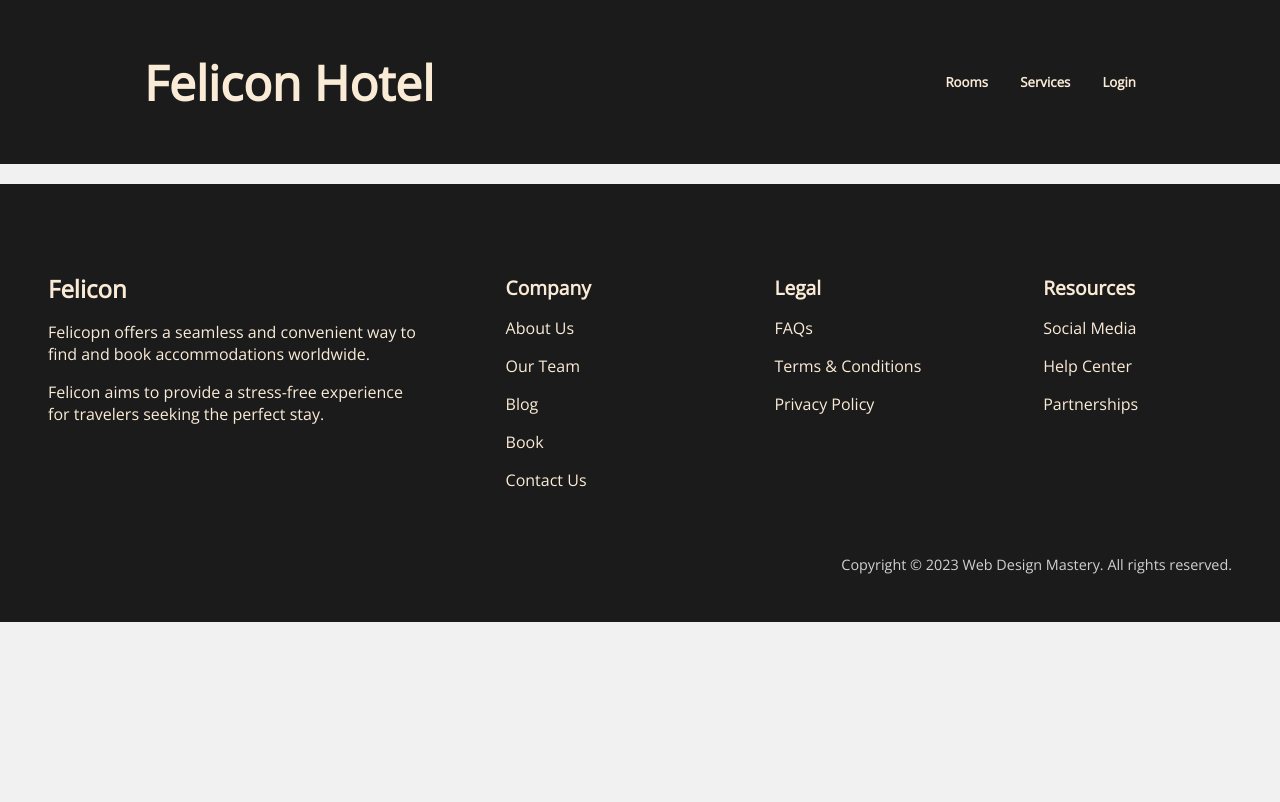
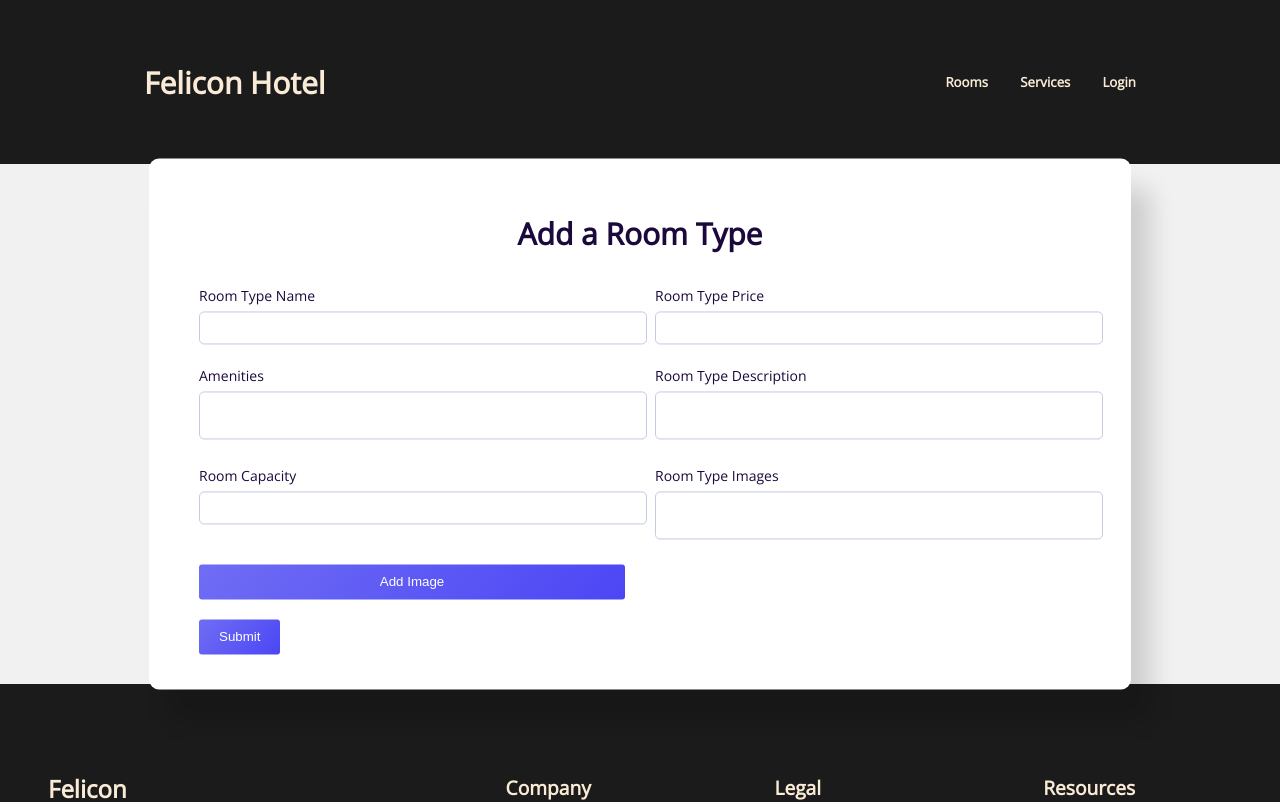
Before and after one commit to sherampr/PUSL3120_FullStackDevelopment, a React (Create React App) app in the folder client/: page /newroom in a window 1280 px wide. Shown: the top 802 px of the page. Built offline with nearby package versions, Linux system fonts and the light colour scheme.

Commit message:
Created the page to create new Rooms + Minor fixes

```diff
--- a/client/src/App.js
+++ b/client/src/App.js
@@ -4,6 +4,7 @@ import Navbar from './components/Navbar';
 import Rooms from './pages/Rooms';
 import Footer from './components/Footer';
 import RoomDetails from './pages/RoomDetails';
+import NewRoom from './pages/NewRoom';
 function App() {
   return (
     <div className="App">
@@ -20,8 +21,12 @@ function App() {
         element={<Rooms />}
       />
        <Route path="/room-details/:id" element={<RoomDetails/>} />
+
+       <Route path="/newroom" element={<NewRoom/>} />
+
           </Routes>
         </div>
+
 <Footer/>
      </BrowserRouter>
     </div>
--- a/client/src/pages/Home.js
+++ b/client/src/pages/Home.js
@@ -82,9 +82,9 @@ const Home = ()=>{
 
     <section class="section__container">
       <div class="reward__container">
-        <p>Felicon </p>
-        <h4>Frequent Traveller?</h4>
-        <button class="reward__btn">Get the Felicon membership Now</button>
+        <p>Felicon Restaurant </p>
+        <h4>Enjoy srilanka's best food with top notch service from our staff</h4>
+        <button class="reward__btn">View Menu or Reserve a table here</button>
       </div>
     </section>
 
--- /dev/null
+++ b/client/src/pages/NewRoom.js
@@ -0,0 +1,112 @@
+import React, { useState } from 'react';
+import '../styles/NewRoom.css'
+
+const NewRoom = () => {
+    const [roomType, setRoomType] = useState({
+        typeName: '',
+        typePrice: '',
+        amenities: [],
+        typeDescription: '',
+        roomCapacity: '',
+        typeImages: [],
+     });
+
+     const handleChange = (e) => {
+        setRoomType({ ...roomType, [e.target.name]: e.target.value });
+     };
+
+     const handleSubmit = (e) => {
+        e.preventDefault();
+        console.log(roomType);
+        // You can handle the submission logic here.
+     };
+
+     const addImage = () => {
+        const newImage = prompt('Enter the image URL');
+        if (newImage) {
+            setRoomType({ ...roomType, typeImages: [...roomType.typeImages, newImage] });
+        }
+     };
+
+
+     return (
+        <div className='newroom'>
+        <div className="container">
+          <h1>Add a Room Type</h1>
+          <form onSubmit={handleSubmit}>
+            <div className="row">
+              <div>
+                <label htmlFor="typeName">Room Type Name</label>
+                <input
+                  type="text"
+                  id="typeName"
+                  name="typeName"
+                  value={roomType.typeName}
+                  onChange={handleChange}
+                  required
+                />
+              </div>
+              <div>
+                <label htmlFor="typePrice">Room Type Price</label>
+                <input
+                  type="number"
+                  id="typePrice"
+                  name="typePrice"
+                  value={roomType.typePrice}
+                  onChange={handleChange}
+                  required
+                />
+              </div>
+            </div>
+            <div className="row">
+              <div>
+                <label htmlFor="amenities">Amenities</label>
+                <textarea
+                  id="amenities"
+                  name="amenities"
+                  value={roomType.amenities}
+                  onChange={handleChange}
+                />
+              </div>
+              <div>
+                <label htmlFor="typeDescription">Room Type Description</label>
+                <textarea
+                  id="typeDescription"
+                  name="typeDescription"
+                  value={roomType.typeDescription}
+                  onChange={handleChange}
+                  required
+                />
+              </div>
+            </div>
+            <div className="row">
+              <div>
+                <label htmlFor="roomCapacity">Room Capacity</label>
+                <input
+                  type="number"
+                  id="roomCapacity"
+                  name="roomCapacity"
+                  value={roomType.roomCapacity}
+                  onChange={handleChange}
+                  required
+                />
+              </div>
+              <div>
+                <label htmlFor="typeImages">Room Type Images</label>
+                <textarea
+                 id="typeImages"
+                 name="typeImages"
+                 value={roomType.typeImages}
+                 onChange={handleChange}
+                />
+              </div>
+              <button type="button" onClick={addImage}>Add Image</button>
+            </div>
+            <button type="submit">Submit</button>
+          </form>
+        </div>
+        </div>
+     );
+};
+
+export default NewRoom;
--- a/client/src/styles/Home.css
+++ b/client/src/styles/Home.css
@@ -64,6 +64,13 @@
     box-shadow: 5px 5px 20px rgba(0, 0, 0, 0.1);
   }
 
+  .room__card img{
+    width: 100%;
+    height: 270px;
+    display: flex;
+    object-fit: cover;
+  }
+
   .popular__content {
     padding: 1rem;
   }
@@ -106,6 +113,7 @@
 
   .customer__card img {
     max-width: 80px;
+    height: 50%;
     margin: auto;
     margin-bottom: 1rem;
     border-radius: 100%;
--- /dev/null
+++ b/client/src/styles/NewRoom.css
@@ -0,0 +1,76 @@
+.newroom{
+    position: relative;
+    min-height: 500px;
+  background-position: center center;
+
+}
+.container{
+    background-color: #ffffff;
+    width: 70%;
+    min-width: 420px;
+    padding: 35px 50px;
+    transform: translate(-50%,-50%);
+    position: absolute;
+    left: 50%;
+    top: 50%;
+    border-radius: 10px;
+    box-shadow: 20px 30px 25px rgba(0,0,0,0.15);
+}
+h1{
+    font-size: 30px;
+    text-align: center;
+    color: #1c093c;
+}
+p{
+    position: relative;
+    margin: auto;
+    width: 100%;
+    text-align: center;
+    color: #606060;
+    font-size: 14px;
+    font-weight: 400;
+}
+form{
+    width: 100%;
+    position: relative;
+    margin: 30px auto 0 auto;
+}
+.row{
+    width: 100%;
+    display: grid;
+    grid-template-columns: repeat(auto-fit, minmax(300px,1fr));
+    grid-gap: 20px 30px;
+    margin-bottom: 20px;
+}
+label{
+    color: #1c093c;
+    font-size: 14px;
+}
+textarea,
+input{
+    width: 100%;
+    font-weight: 400;
+    padding: 8px 10px;
+    border-radius: 5px;
+    border: 1.2px solid #c4cae0;
+    margin-top: 5px;
+}
+textarea{
+    resize: none;
+}
+textarea:focus,
+input:focus{
+    outline: none;
+    border-color: #6f6df4;
+}
+button{
+    border: none;
+    padding: 10px 20px;
+    background: linear-gradient(
+        130deg,
+        #6f6df4,
+        #4c46f5
+    );
+    color: #ffffff;
+    border-radius: 3px;
+}
```
Also changed, not shown: 1 other file (tests, documents, lock files or other folders).
